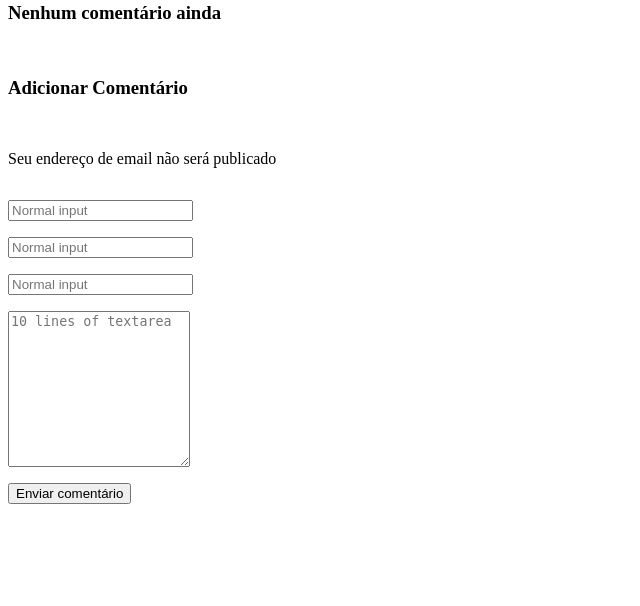
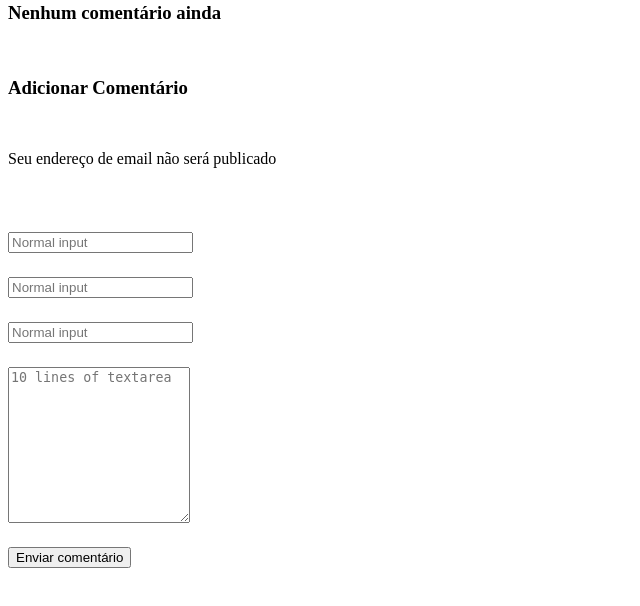
Before and after one commit to lipe-alves/my-blog, a PHP site: template app/views/pages/post/index.phtml in a window 1280 px wide. Shown: the part 194-800 px from the top of the page, without its empty margins (0-640 px from the left). Run offline with PHP 8.4, Linux system fonts and the light colour scheme; the template is opened without the code that fills it, so the values that code supplies are empty; some libraries are stand-ins or nearby versions.

Commit message:
design: ajusta espaçamentos e cor dos inputs

```diff
--- a/app/views/pages/post/styles.css
+++ b/app/views/pages/post/styles.css
@@ -53,7 +53,7 @@
     flex-direction: column;
     align-items: flex-start;
     justify-content: flex-start;
-    gap: 1em;
+    gap: 3em;
     width: 100%;
 }
 
@@ -70,6 +70,6 @@
     flex-direction: column;
     align-items: flex-start;
     justify-content: flex-start;
-    gap: 1em;
+    gap: 1.5em;
     width: 100%;
 }
```
Also changed, not shown: public/css/main.css (+3 -6 lines).
